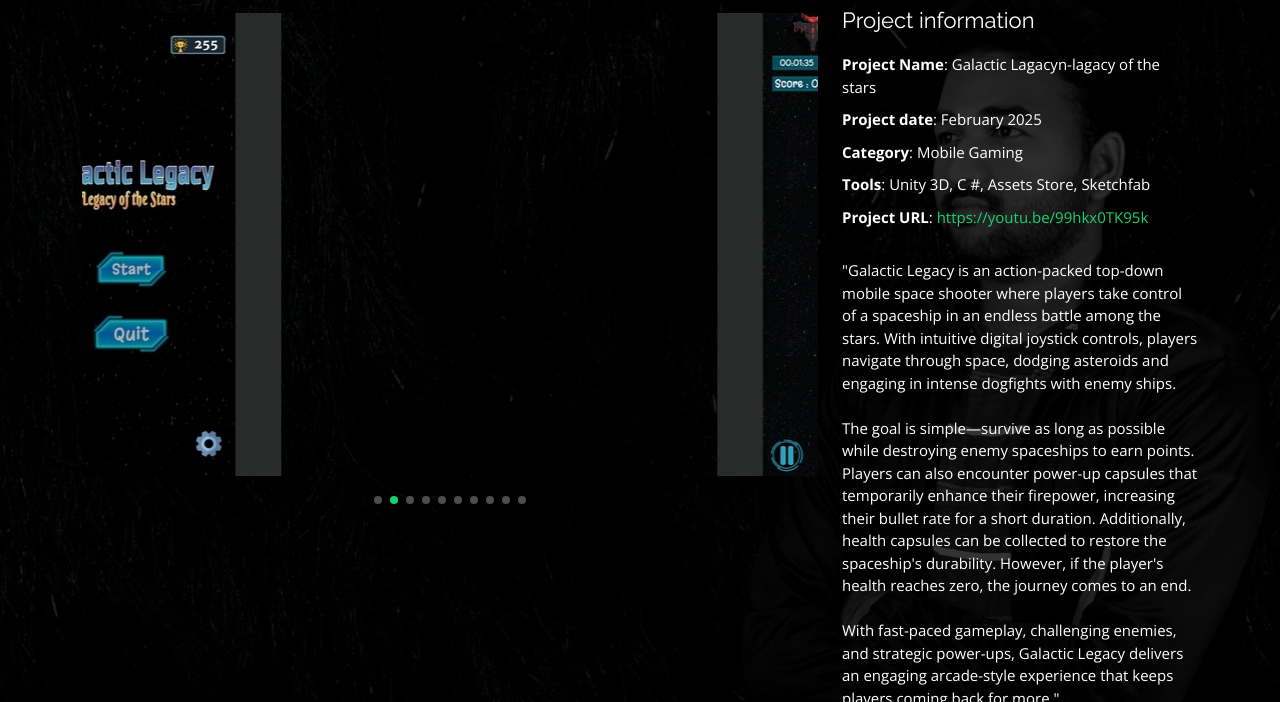
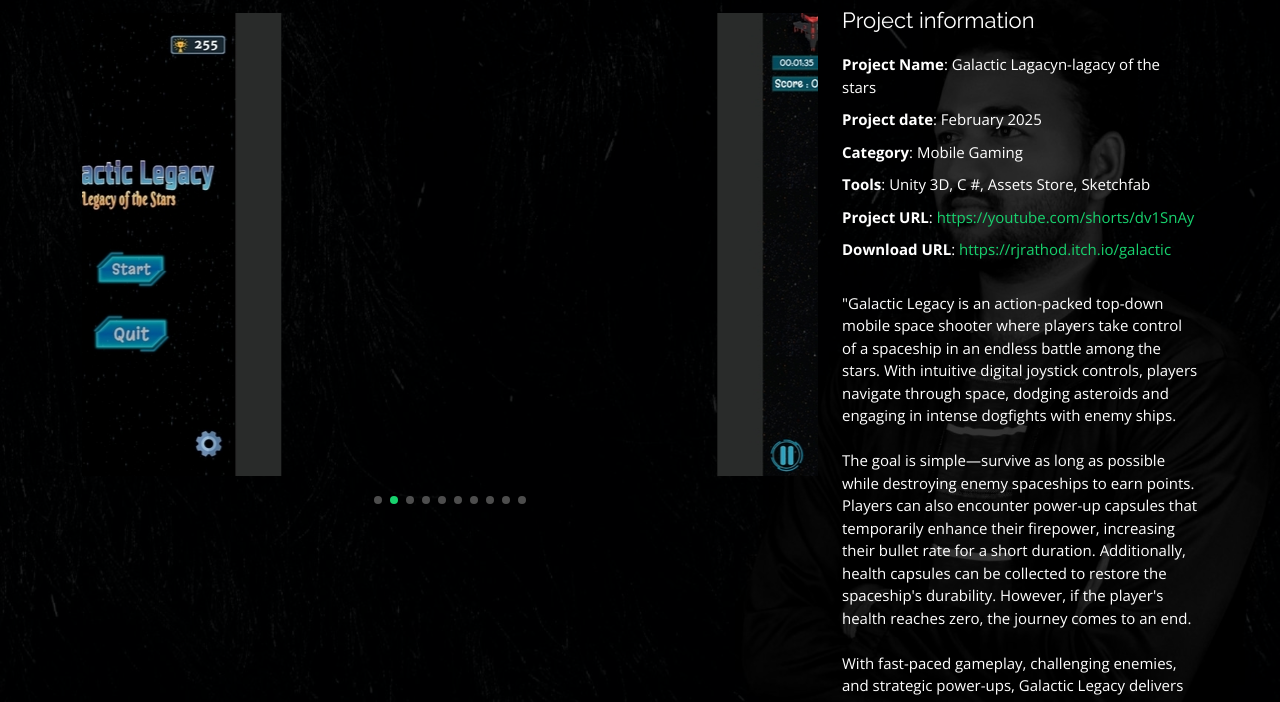
Before and after one commit to RathodTej/portfolio_personal, a plain HTML site: page portfolio-details-18.html in a window 1280 px wide. Shown: the part 98-800 px from the top of the page. Drawn offline with nearby package versions, Linux system fonts and the light colour scheme.

Commit message:
link added

```diff
--- a/portfolio-details-18.html
+++ b/portfolio-details-18.html
@@ -107,8 +107,11 @@
                             <li><strong>Project date</strong>: February 2025</li>
                             <li><strong>Category</strong>: Mobile Gaming</li>
                             <li><strong>Tools</strong>: Unity 3D, C #, Assets Store, Sketchfab</li>
-                            <li><strong>Project URL</strong>: <a href="https://youtu.be/99hkx0TK95k" target="_blank">
-                                    https://youtu.be/99hkx0TK95k</a>
+                            <li><strong>Project URL</strong>: <a href="https://youtube.com/shorts/dv1SnAy-5sw?feature=share" target="_blank">
+                                https://youtube.com/shorts/dv1SnAy</a>
+                            </li>
+                            <li><strong>Download URL</strong>: <a href="https://rjrathod.itch.io/galactic-lagacyn-lagacy-of-the-stars" target="_blank">
+                                https://rjrathod.itch.io/galactic</a>
                             </li>
                         </ul>
 
```
